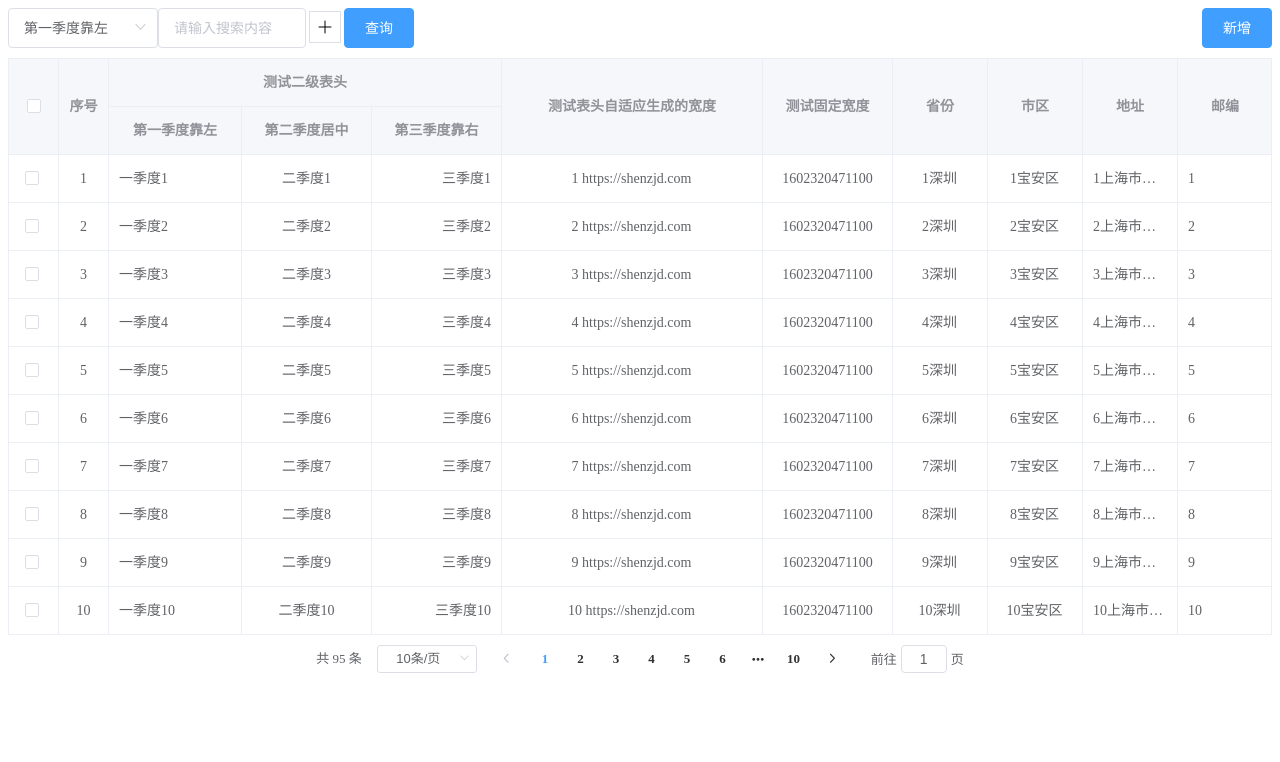
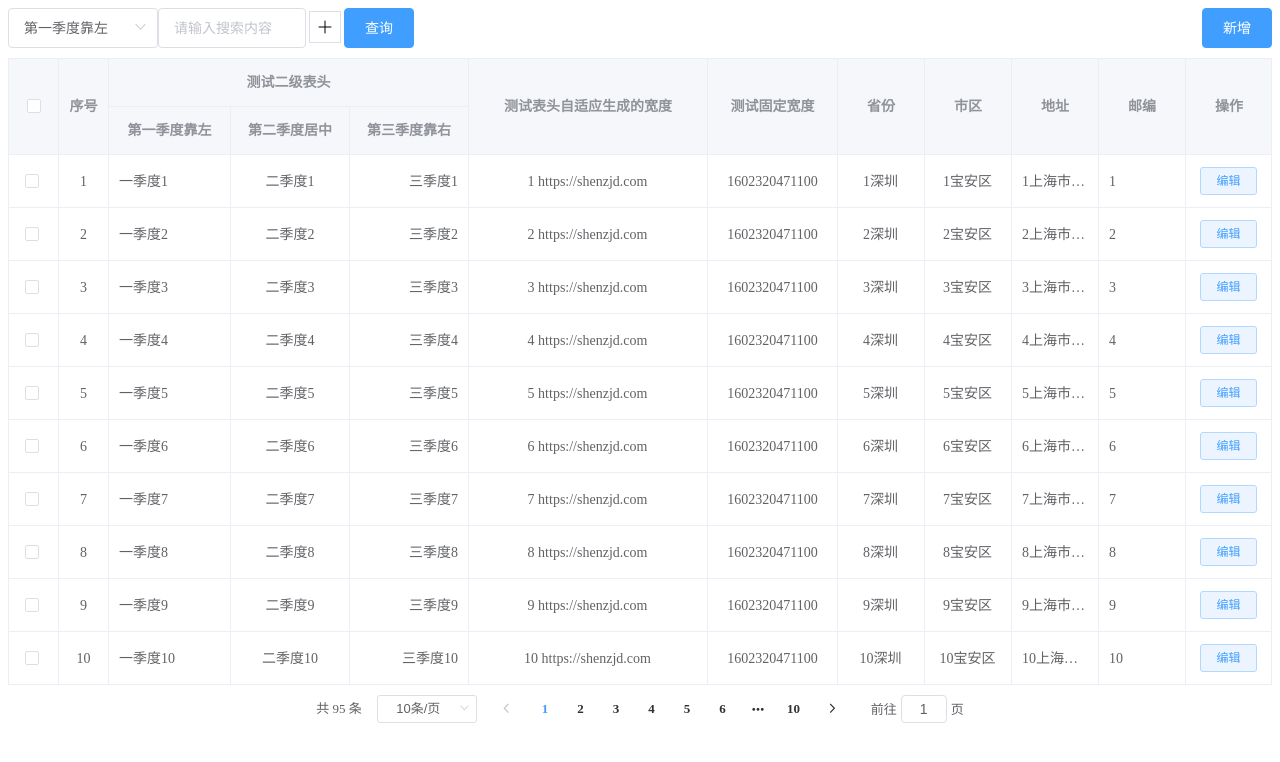
Before and after one commit to wu529778790/el-table-admin-page, a Vue app: page / in a window 1280 px wide. Shown: the top 762 px of the page. Built offline with nearby package versions, Linux system fonts and the light colour scheme.

Commit message:
修复bug

```diff
--- a/examples/App.vue
+++ b/examples/App.vue
@@ -19,7 +19,10 @@
         <el-button type="primary">新增</el-button>
       </template>
       <template slot="columnEspecial" slot-scope="{ column, row }">
-        <span>{{ row[column.prop] }}</span>
+        <template v-if="['operation'].includes(column.prop)">
+          <el-button type="primary" plain size="mini">编辑</el-button>
+        </template>
+        <template v-else>{{ row[column.prop] }}</template>
       </template>
     </el-table-admin-page>
   </div>
@@ -54,7 +57,7 @@ export default {
             {
               label: "第三季度靠右",
               prop: "three",
-              align: "right"
+              align: "right",
             },
           ],
         },
@@ -93,6 +96,14 @@ export default {
           isnull: true,
           form: true,
           search: true,
+        },
+        {
+          label: "操作",
+          prop: "operation",
+          form: false,
+          search: false,
+          align: "center",
+          showOverflowTooltip: false, // 没设定宽度刚开始按钮后面出来一个点，原来是文本溢出
         },
       ],
       pageParams: {
@@ -145,7 +156,7 @@ export default {
             zip: `${index + 1}`,
             first: `一季度${index + 1}`,
             second: `二季度${index + 1}`,
-            three: `三季度${index + 1}`
+            three: `三季度${index + 1}`,
           };
         });
       }, 100);
@@ -157,8 +168,10 @@ export default {
     },
     // currentPage 改变时会触发
     currentChange(value) {
-      this.pageParams.currentPage = value;
-      this.getPage();
+      if (typeof value === 'number') {
+        this.pageParams.currentPage = value;
+        this.getPage();
+      }
     },
   },
 };
```
Also changed, not shown: 1 other file (tests, documents, lock files or other folders).
